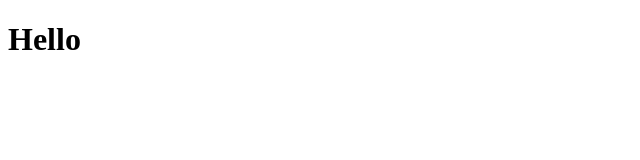
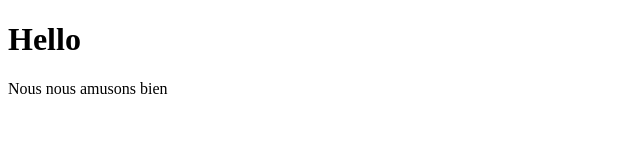
Before and after one commit to RPetkovic/Publication-num-rique, a plain HTML site: page index.html in a window 1280 px wide. Shown: the whole page, without its empty margins (0-640 px from the left). Drawn offline with Linux system fonts and the light colour scheme.

Commit message:
Update index.html

```diff
--- a/index.html
+++ b/index.html
@@ -8,5 +8,6 @@
 </head>
 <body>
     <h1>Hello</h1>
+    <p>Nous nous amusons bien</p>
 </body>
 </html>
```
